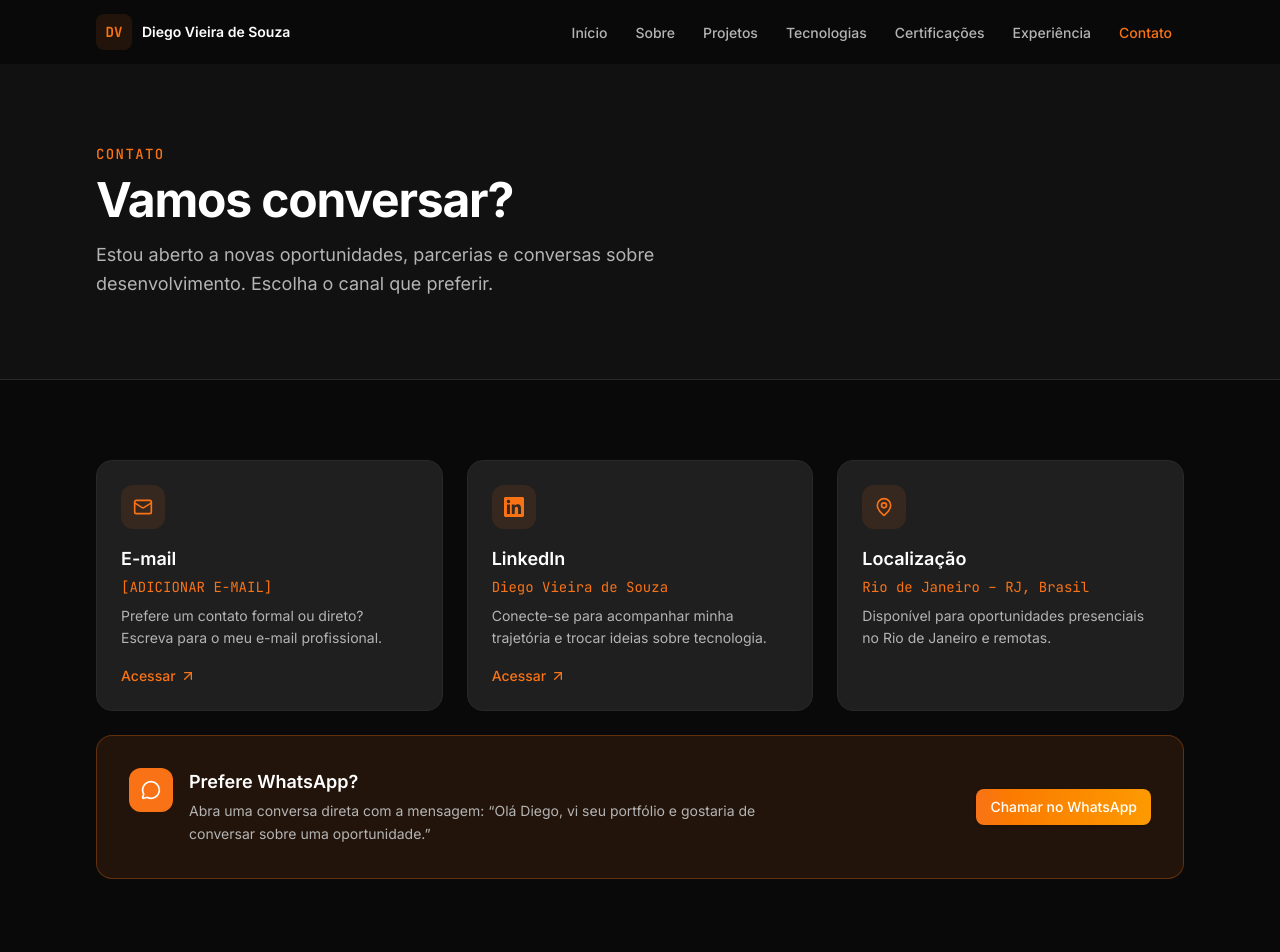
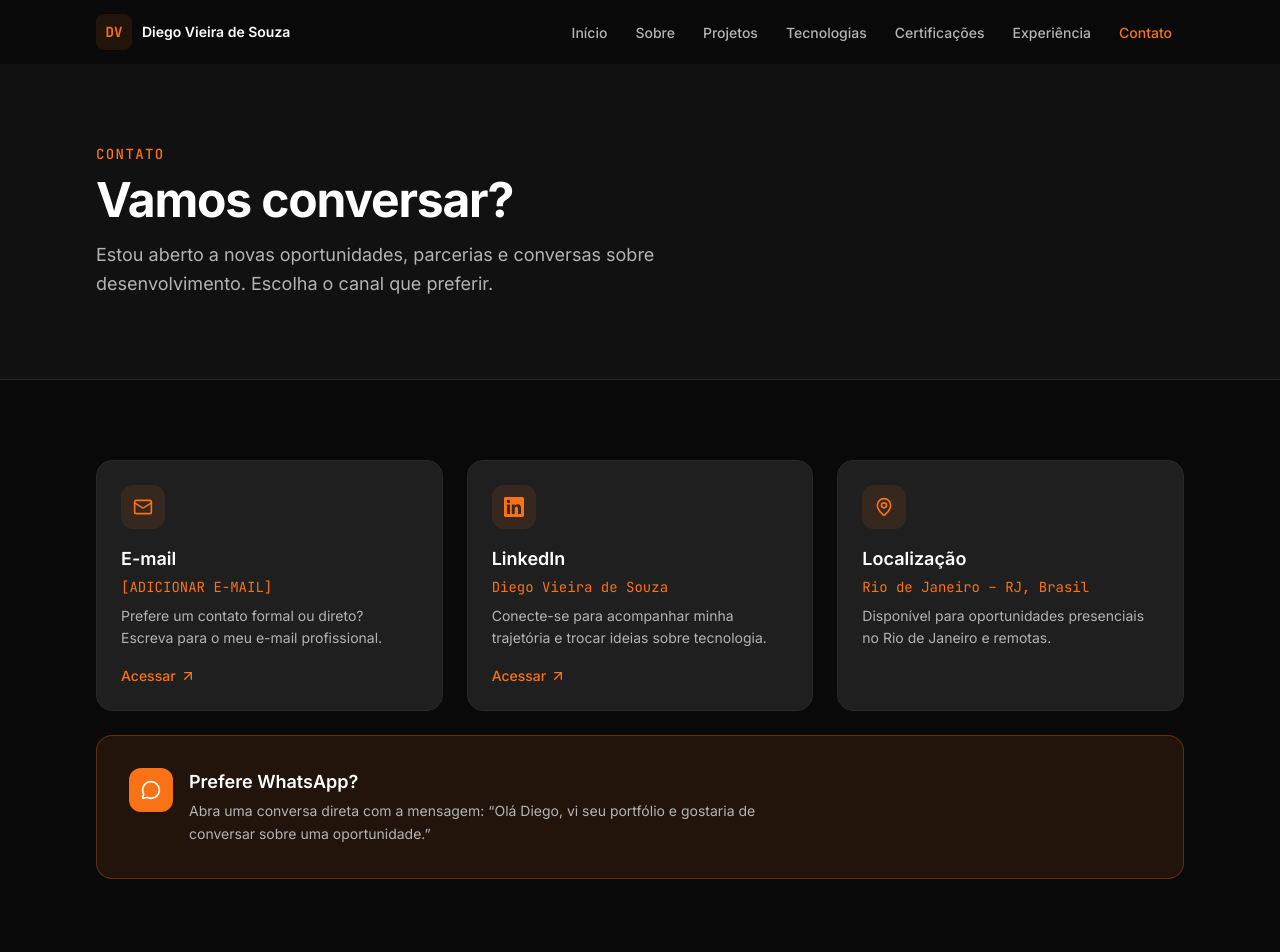
Before and after one commit to diegovieiradv/portfolio-diego-vieira, a Next.js app: page /contato in a window 1280 px wide. Shown: the top 952 px of the page. Built offline with nearby package versions, Linux system fonts and the light colour scheme.

Commit message:
fix: tratar placeholders em contato para evitar link dinâmico

```diff
--- a/src/app/contato/page.tsx
+++ b/src/app/contato/page.tsx
@@ -13,10 +13,13 @@ export const metadata: Metadata = {
     "Fale com Diego Vieira de Souza por e-mail, WhatsApp ou LinkedIn sobre oportunidades na área de desenvolvimento.",
 };
 
-function getWhatsAppUrl(): string {
+function getWhatsAppUrl(): string | null {
   const number = personal.whatsapp.replace(/\D/g, "");
+  if (!number) {
+    return null;
+  }
   const text = encodeURIComponent(personal.whatsappMessage);
-  return number ? `https://wa.me/${number}?text=${text}` : personal.whatsapp;
+  return `https://wa.me/${number}?text=${text}`;
 }
 
 export default function ContatoPage() {
--- a/src/components/ui/Button.tsx
+++ b/src/components/ui/Button.tsx
@@ -46,7 +46,8 @@ export function Button({
   );
 }
 
-type ButtonLinkProps = AnchorHTMLAttributes<HTMLAnchorElement> & {
+type ButtonLinkProps = Omit<AnchorHTMLAttributes<HTMLAnchorElement>, "href"> & {
+  href?: string | null;
   variant?: ButtonVariant;
   size?: ButtonSize;
   newTab?: boolean;
--- a/src/components/ui/ContactCard.tsx
+++ b/src/components/ui/ContactCard.tsx
@@ -30,7 +30,7 @@ export function ContactCard({ icon: Icon, title, value, description, href }: Con
   const className =
     "group flex h-full flex-col rounded-2xl border border-border bg-card p-6 transition-colors hover:border-primary/40";
 
-  if (href) {
+  if (href && !href.startsWith("[ADICIONAR")) {
     return (
       <a href={href} target="_blank" rel="noopener noreferrer" className={className}>
         {Content}
```
